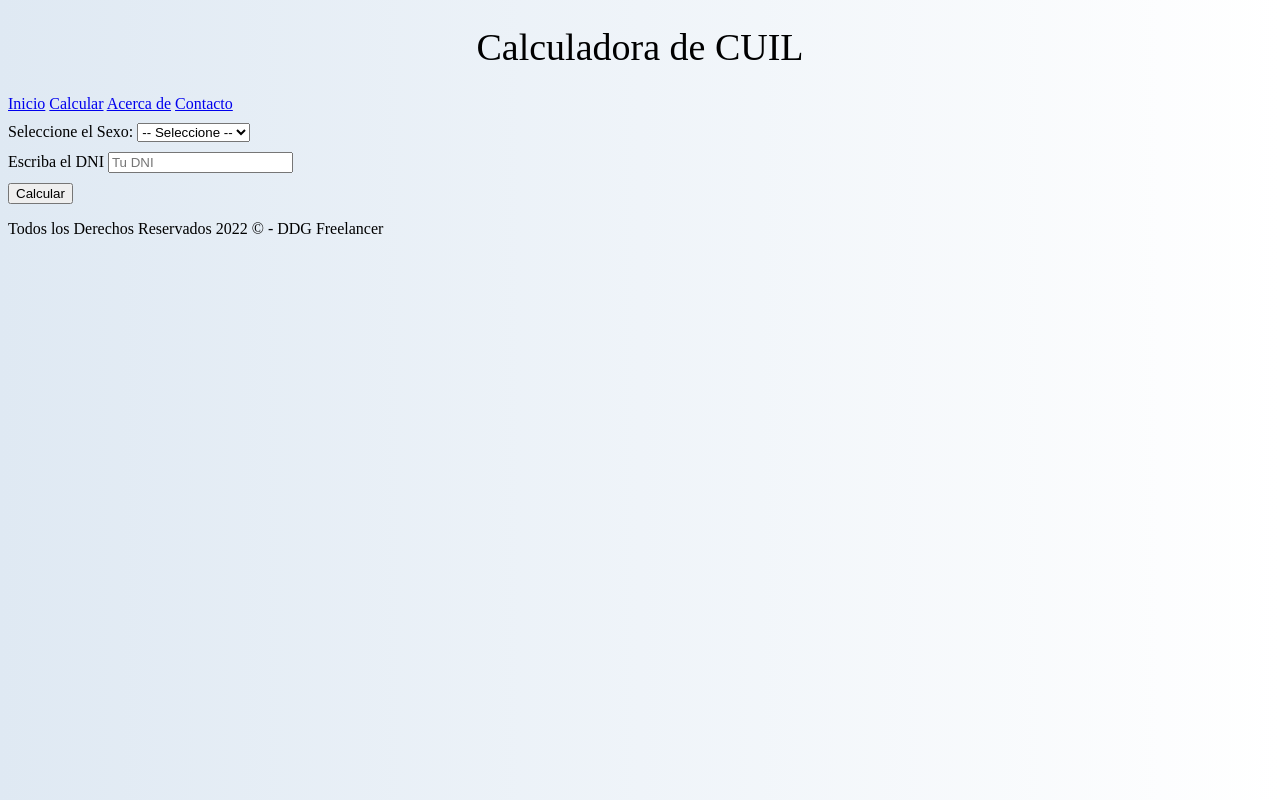
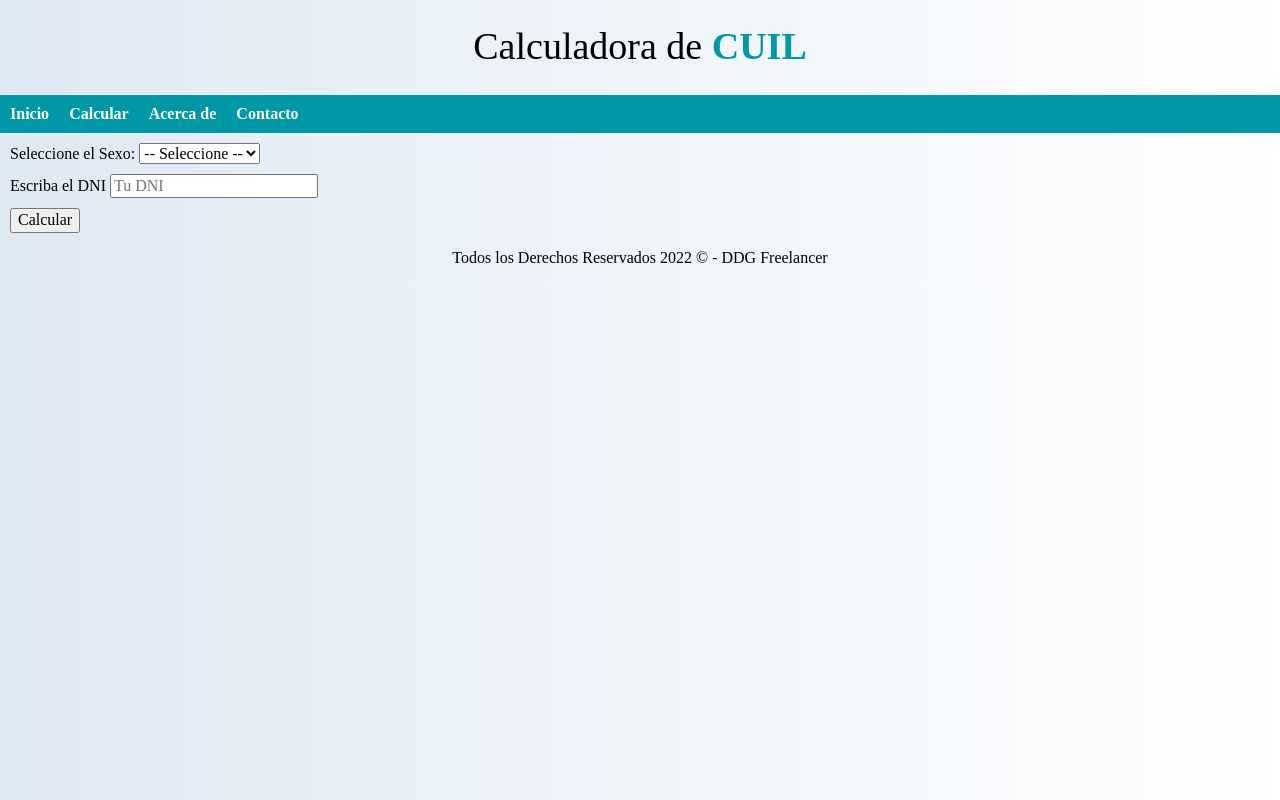
Before and after one commit to diegofdg/calculadora_cuil, a plain HTML site: page calcular.html in a window 1280 px wide. Drawn offline with Linux system fonts and the light colour scheme.

Commit message:
estilos al calcular.html

```diff
--- a/calcular.html
+++ b/calcular.html
@@ -4,24 +4,28 @@
     <meta charset="UTF-8">
     <meta http-equiv="X-UA-Compatible" content="IE=edge">
     <meta name="viewport" content="width=device-width, initial-scale=1.0">
+    <link rel="preload" href="css/normalize.css" as="style">
+    <link rel="stylesheet" href="css/normalize.css">
+    <link rel="preload" href="css/app.css" as="style">
     <link rel="stylesheet" href="css/app.css">
     <link rel="icon" href="/build/img/favicon.ico" type="image/x-icon">
     <title>Calculadora de CUIL</title>
 </head>
 <body class="calcular">
-
     <header>
-        <h1>Calculadora de <span>CUIL</span></h1>
+        <h1 class="titulo">Calculadora de <span>CUIL</span></h1>
     </header>
 
-    <nav class="navegacion-principal contenedor">
-        <a href="index.html">Inicio</a>
-        <a href="calcular.html">Calcular</a>
-        <a href="#">Acerca de</a>
-        <a href="#">Contacto</a>
-    </nav>
+    <div class="nav-bg">
+        <nav class="navegacion contenedor">
+            <a href="index.html">Inicio</a>
+            <a href="calcular.html">Calcular</a>
+            <a href="#">Acerca de</a>
+            <a href="#">Contacto</a>
+        </nav>
+    </div>
 
-    <main>
+    <main class="principal">
         <form id="formulario" action="">
             <div class="campos">
                 <label for="sexo">Seleccione el Sexo:</label>
@@ -40,11 +44,11 @@
             </div>
         </form>
     </main>
-    <section id="resultado">
+    <section class="principal" id="resultado">
     </section>
 
-    <footer>
-        <p>Todos los Derechos Reservados 2022 &copy; - DDG Freelancer</p>
+    <footer class="footer">
+        <p class="copyright">Todos los Derechos Reservados 2022 &copy; - DDG Freelancer</p>
     </footer>
     <script src="js/app.js"></script>
 </body>
--- a/css/app.css
+++ b/css/app.css
@@ -31,6 +31,11 @@ h1 {
 .titulo span {
     font-weight: bold;
     color: var(--secundario);
+}
+
+.principal span {
+    font-size: 2.4rem;
+    font-weight: bold;
 }
 
 .contenedor {
```
